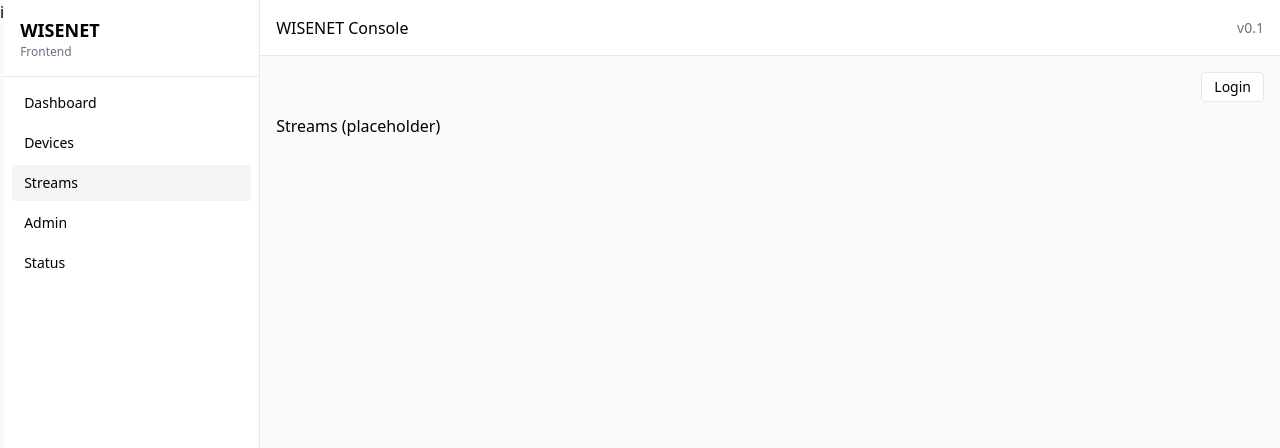
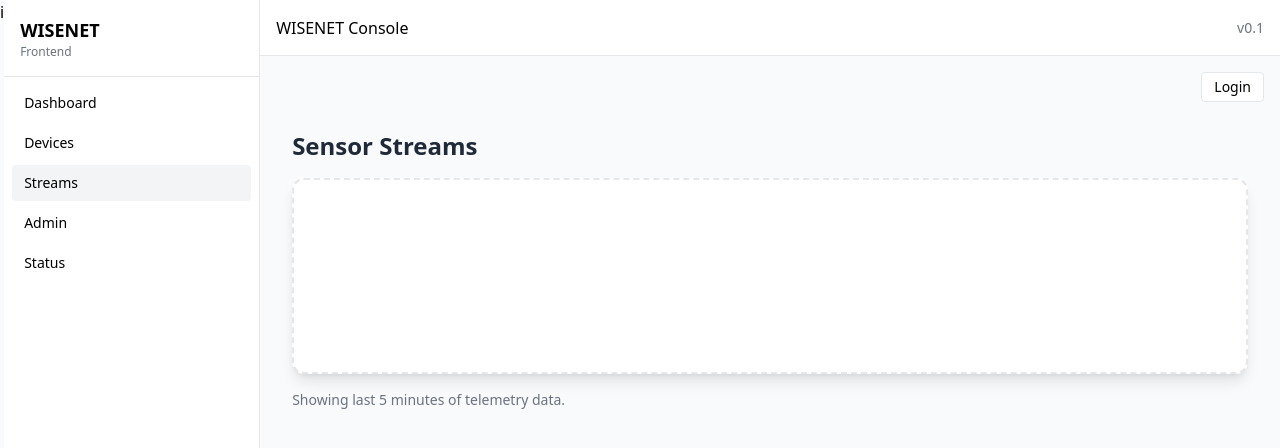
Before and after one commit to VIPERFGCU/WISE-Framework, a React app in the folder app/frontend/: page /streams in a window 1280 px wide. Shown: the top 448 px of the page. Built offline with nearby package versions, Linux system fonts and the light colour scheme; the HTML template or start-up script is replaced by a standard one.

Commit message:
feat(ui): implement Grafana iframe for real-time telemetry
Integrates a Grafana dashboard into Streams.tsx to display the last 5 minutes of sensor data. Configures the layout for a clean UI.

```diff
--- a/app/frontend/src/pages/Streams.tsx
+++ b/app/frontend/src/pages/Streams.tsx
@@ -1,3 +1,27 @@
 export default function Streams() {
-  return <div>Streams (placeholder)</div>;
+  // Grafana iframe URL
+  const grafanaUrl = "<iframe src=\"http://localhost:4000/d-solo/adszfxv/wisenet-dashboard?orgId=1&timezone=browser&tab=queries&panelId=1&__feature.dashboardSceneSolo=true&kiosk";
+
+
+return (
+  <div className="flex flex-col h-full space-y-4 p-4">
+    <h1 className="text-2xl font-bold text-gray-800">Sensor Streams</h1>
+
+    {/* Container for the Grafana Iframe */}
+    <div className="w-full flex-grow border-2 border-dashed border-gray-200 rounded-xl overflow-hidden shadow-lg bg-white">
+      <iframe
+        src={grafanaUrl}
+        width="100%"
+        height="100%"
+        frameBorder="0"
+        title="WISE-NET Sensor Dashboard"
+        className="rounded-lg"
+      ></iframe>
+    </div>
+
+    <p className="text-sm text-gray-500">
+      Showing last 5 minutes of telemetry data.
+    </p>
+  </div>
+)
 }
```
